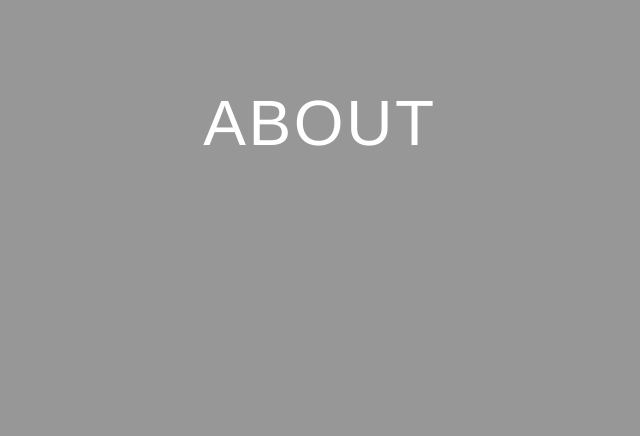
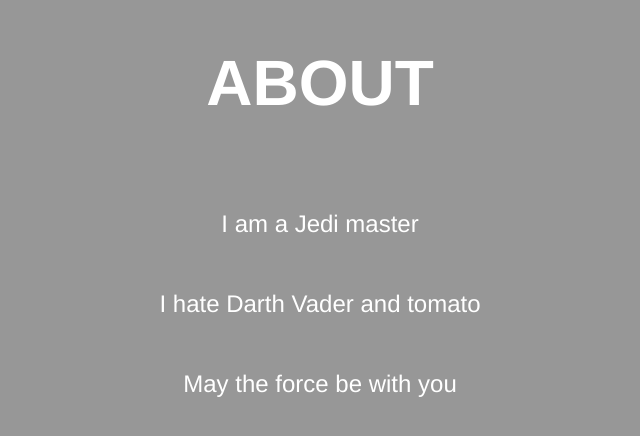
Before and after one commit to akihiro-inui/web_portfolio, a Vue app: page /#/ in a window 1280 px wide. Shown: the part 954-1390 px from the top of the page, without its empty margins (320-960 px from the left). Built offline with nearby package versions, Linux system fonts and the light colour scheme.

Commit message:
Add:sentence in ABOUT

```diff
--- a/src/components/Portfolio.vue
+++ b/src/components/Portfolio.vue
@@ -21,14 +21,18 @@
         </ul>
       </div><!--End Menu bar-->
       <div class="top_image"><!-- Top image -->
-        <!-- Name -->
         <h1>{{titleName}}</h1>
           <button href="AkihiroInuiCV.pdf" class="download_cv_button" download="AkihiroInuiCV.pdf">Download Resume</button>
       </div><!-- End Top image -->
       <!-- End Top image -->
       <div id="about"><!-- about -->
         <div>
-          <h1 class="about_item" data-aos="fade-up-left" data-aos-duration="600">ABOUT</h1>
+          <h2 class="about_title" data-aos="fade-up-left" data-aos-duration="600">ABOUT</h2>
+          <div class = "about_sentence">
+            <p>I am a Jedi master</p>
+            <p>I hate Darth Vader and tomato</p>
+            <p>May the force be with you</p>
+          </div>
         </div>
       </div><!-- End about-->
   </div>
@@ -75,10 +79,15 @@ h1{
   height: 100vh;
   background-color: rgb(151, 151, 151);
 }
-.about_item{
-  padding-top: 30vh;
+.about_title{
+  padding-top: 25vh;
   font-size: 5vw;
   color: #ffffff;
 }
-
+.about_sentence{
+  float: center;
+  font-size:1.5em;
+  padding-top: 8vh;
+  line-height: 10vh;
+}
 </style>
```
